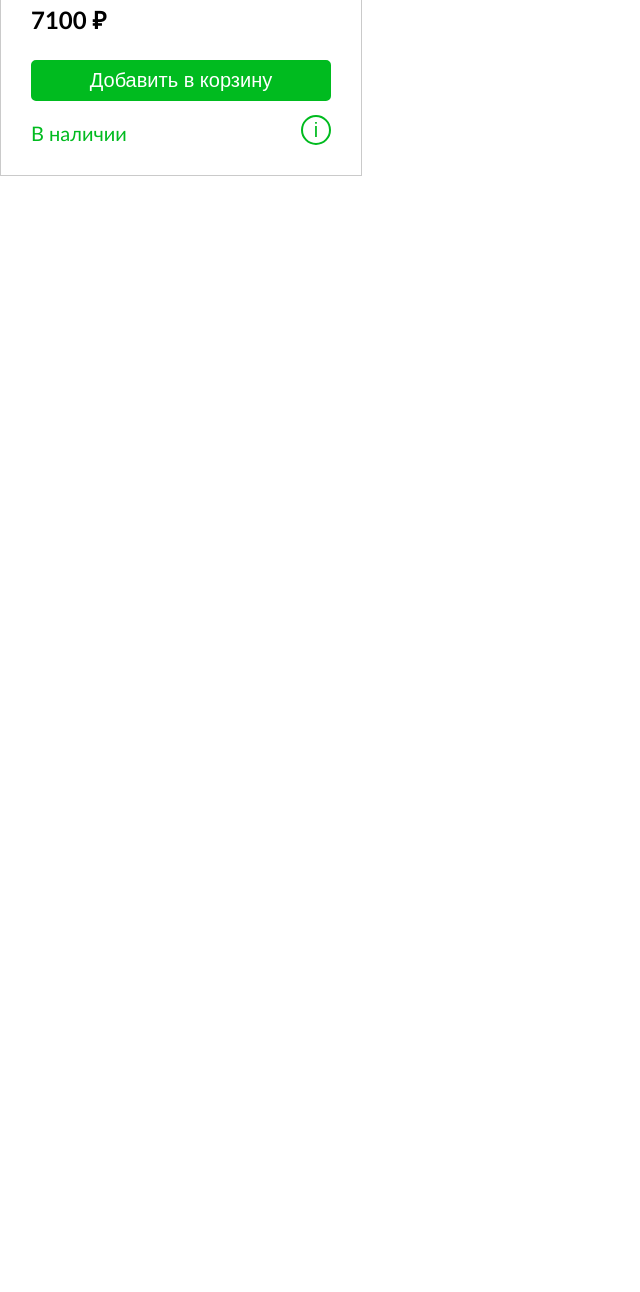
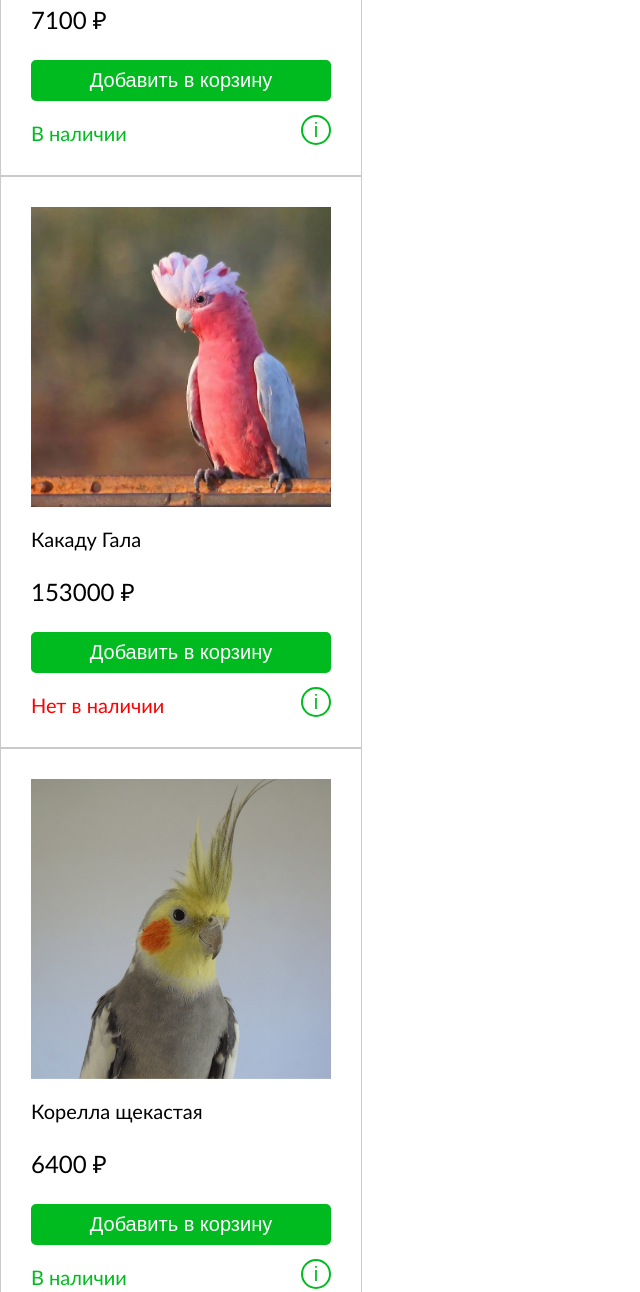
Before and after one commit to JuliaNikkk/-, a plain HTML site: page index.html in a window 1280 px wide. Shown: the part 396-1688 px from the top of the page, without its empty margins (0-640 px from the left). Before the commit the page ends 800 px from the top, so only its background shows below. Drawn offline with Linux system fonts and the light colour scheme.

Commit message:
добавила клоны

```diff
--- a/css/styles.css
+++ b/css/styles.css
@@ -17,7 +17,7 @@ body {
 .img {
     width: 300px;
     height: 300px;
-    background-image: url(../images/бесщёкая.jpg);
+    /* background-image: url(../images/бесщёкая.jpg); */
     background-position: center;
     background-size: cover;
 
--- a/js/script.js
+++ b/js/script.js
@@ -13,7 +13,6 @@ function checkColor() {
     }
 
 }
-checkColor();
 
 
 function txtChange(el) {
@@ -26,12 +25,62 @@ function txtChange(el) {
     }
     el.classList.toggle('buttonGray')
 }
-function showInfo(el){
+function showInfo(el) {
     el.classList.toggle('showList')
 }
-function clrChange(el){
+function clrChange(el) {
 }
 
+
+const mass = [
+    {
+        name: "Корелла безщёкая",
+        price: '7100 ₽',
+        existence: "В наличии",
+        img: 'бесщёкая.jpg'
+    },
+    {
+        name: "Какаду Гала",
+        price: '153000 ₽',
+        existence: "Нет в наличии",
+        img: 'гала.jpg'
+    },
+    {
+        name: "Корелла щекастая",
+        price: '6400 ₽',
+        existence: "В наличии",
+        img: 'щекастая.png'
+    },
+    {
+        name: "Аратинга Солнечный",
+        price: '50000 ₽',
+        existence: "В наличии",
+        img: 'аратинга.jpg'
+    }
+]
+const wrapper = document.getElementsByClassName('wrapper')[0];
+function del() {
+    while (wrapper.firstChild) {
+        wrapper.removeChild(wrapper.firstChild);
+    }
+}
+const newContainer = document.getElementsByClassName('container')[0].cloneNode(true)
+function createList(){
+    del()
+    for(let i = 0; i < mass.length; i++){
+        const clone = newContainer.cloneNode(true);
+        clone.getElementsByClassName('name')[0].innerText = mass[i].name
+        clone.getElementsByClassName('price')[0].innerText = mass[i].price
+        clone.getElementsByClassName('existence')[0].innerText = mass[i].existence
+        clone.getElementsByClassName('img')[0]
+        .style.backgroundImage = `url(../images/${mass[i].img})`;
+        // `url(../images/${mass[i].img})`
+        // 'url(../images/бесщёкая.jpg)'
+        wrapper.appendChild(clone)
+    }
+    checkColor()
+}
+createList()
 // let bublik = 'Бубли'
 // for (let i = 10; i > 7; i--) {
 //     if (bublik == "Бублик")
```
Also changed, not shown: index.html (+0 -1 lines), images/Гала.jpg (added), images/аратинга.jpg (added), images/щекастая.png (added).
